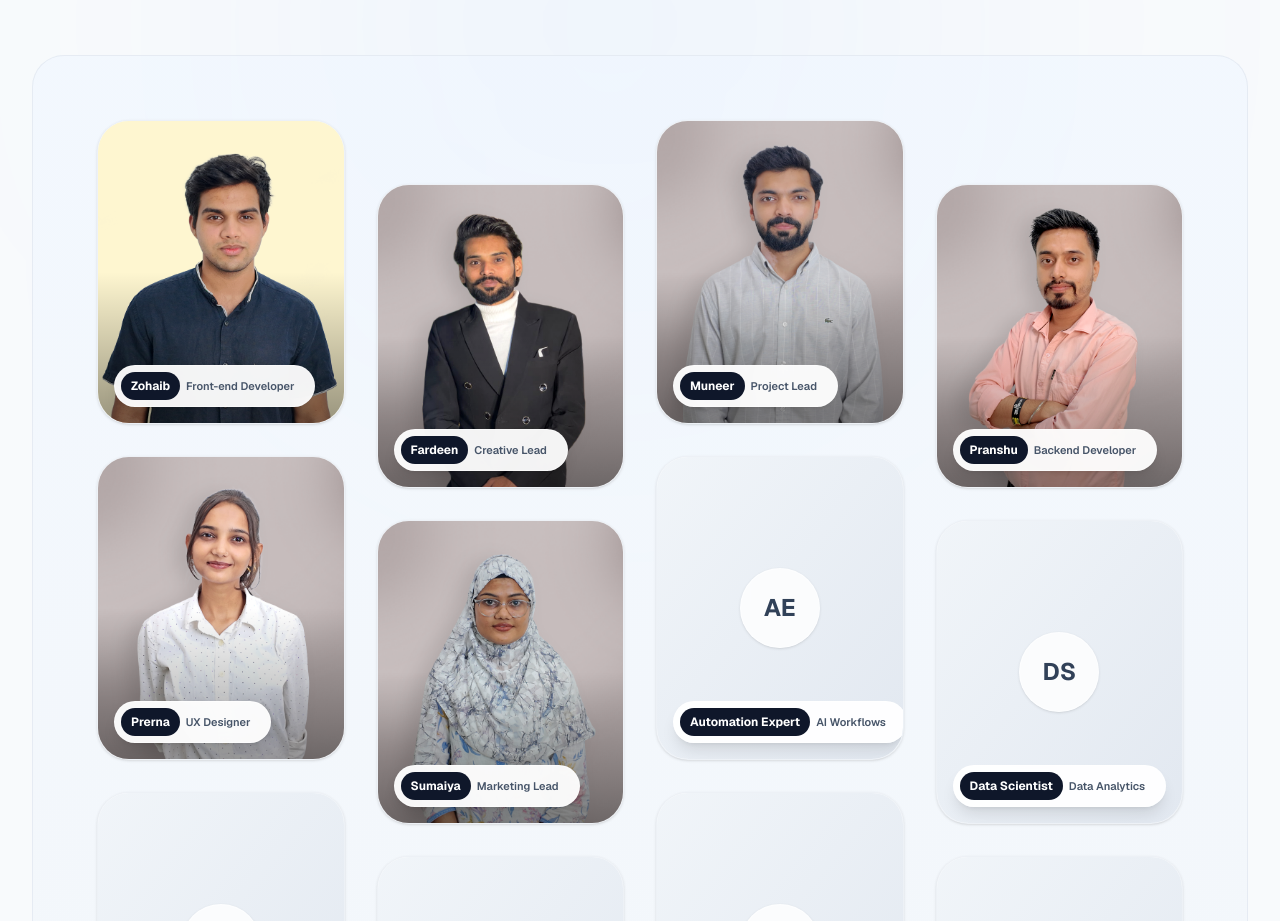
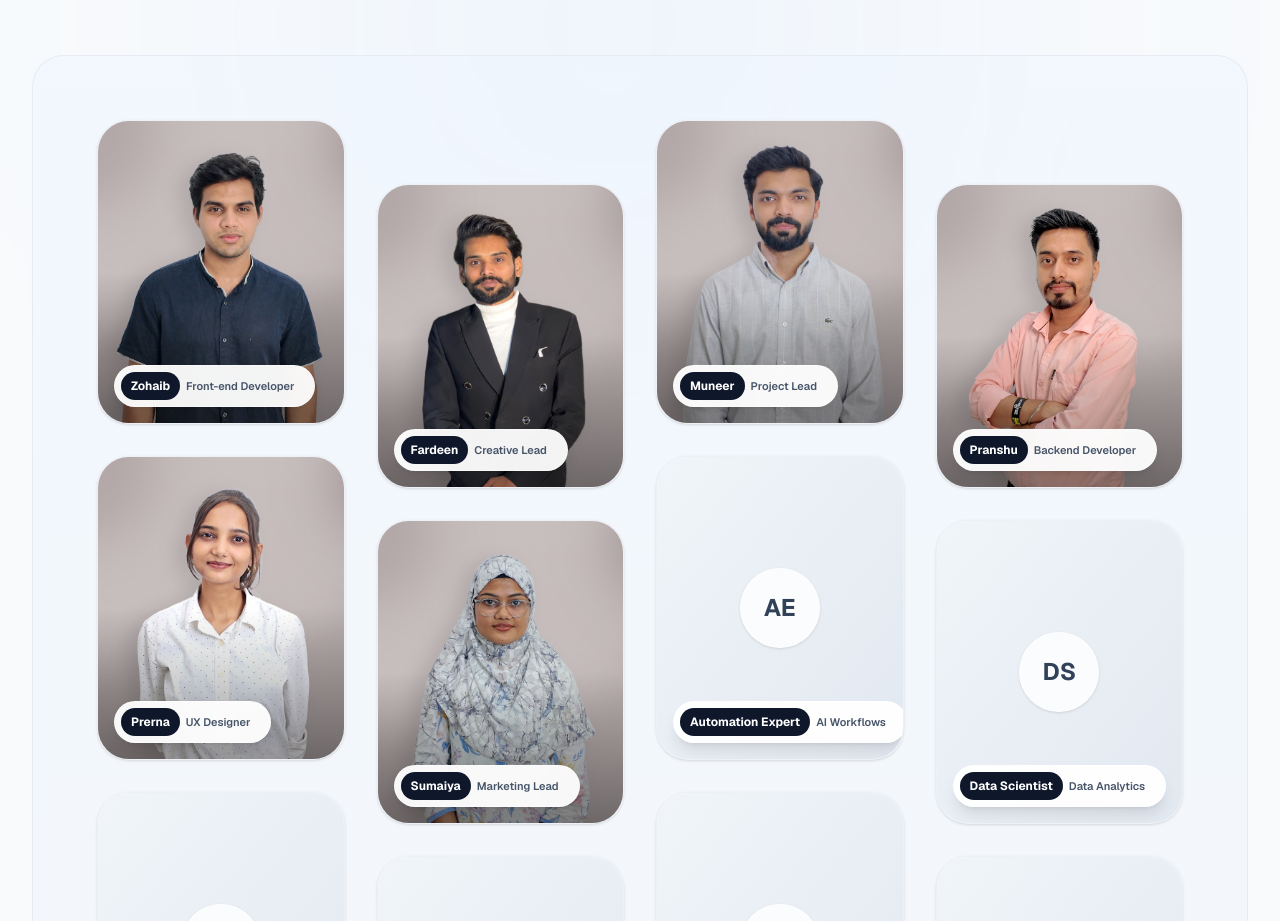
Before and after one commit to zohaib-kn/digiwire, a Next.js app: page /about in a window 1280 px wide. Shown: the part 2060-2981 px from the top of the page. Built offline with nearby package versions, Linux system fonts and the light colour scheme.

Commit message:
Fixing font size |

```diff
--- a/src/app/about/page.tsx
+++ b/src/app/about/page.tsx
@@ -50,7 +50,7 @@ const values = [
 ];
 
 const teamMembers: Array<{ name: string, role: string, image?: string }> = [
-  { name: "Zohaib", role: "Front-end Developer", image: "/img/ZOHAIB.png" },
+  { name: "Zohaib", role: "Front-end Developer", image: "/img/ZOHAIBc.png" },
   { name: "Fardeen", role: "Creative Lead", image: "/img/FARDEEN SIR2.png" },
   { name: "Muneer", role: "Project Lead", image: "/img/MUNEER SIRc.png" },
   { name: "Pranshu", role: "Backend Developer", image: "/img/PRANSHU SIR.png" },
```
Also changed, not shown: public/img/ZOHAIBc.png (added).
